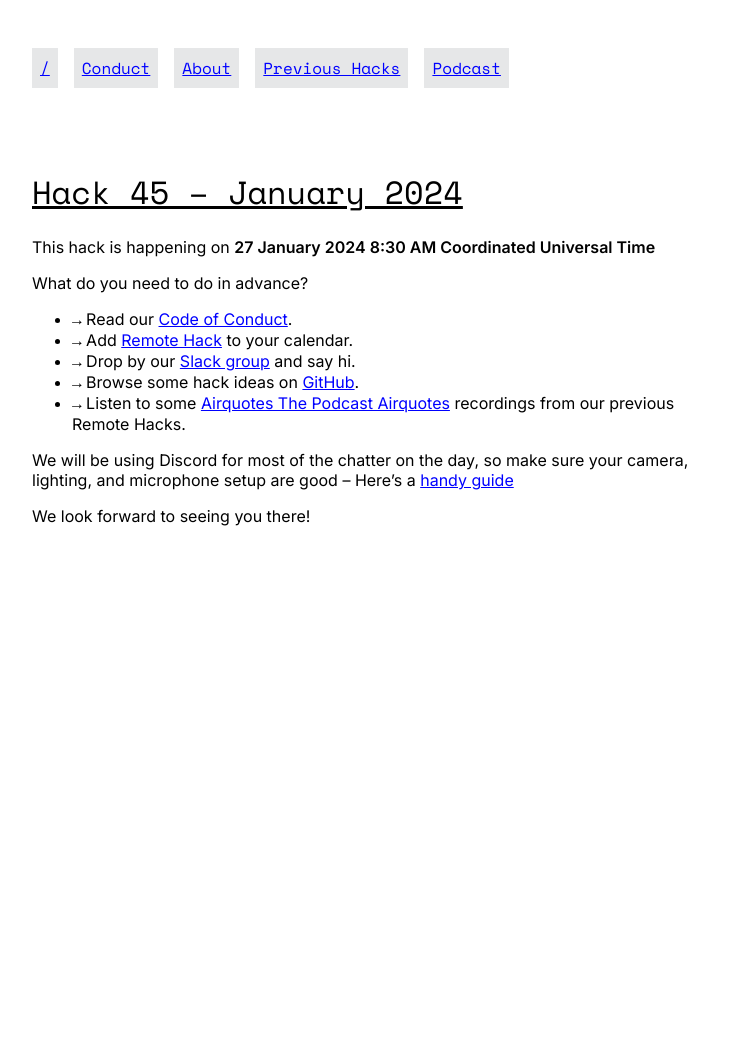
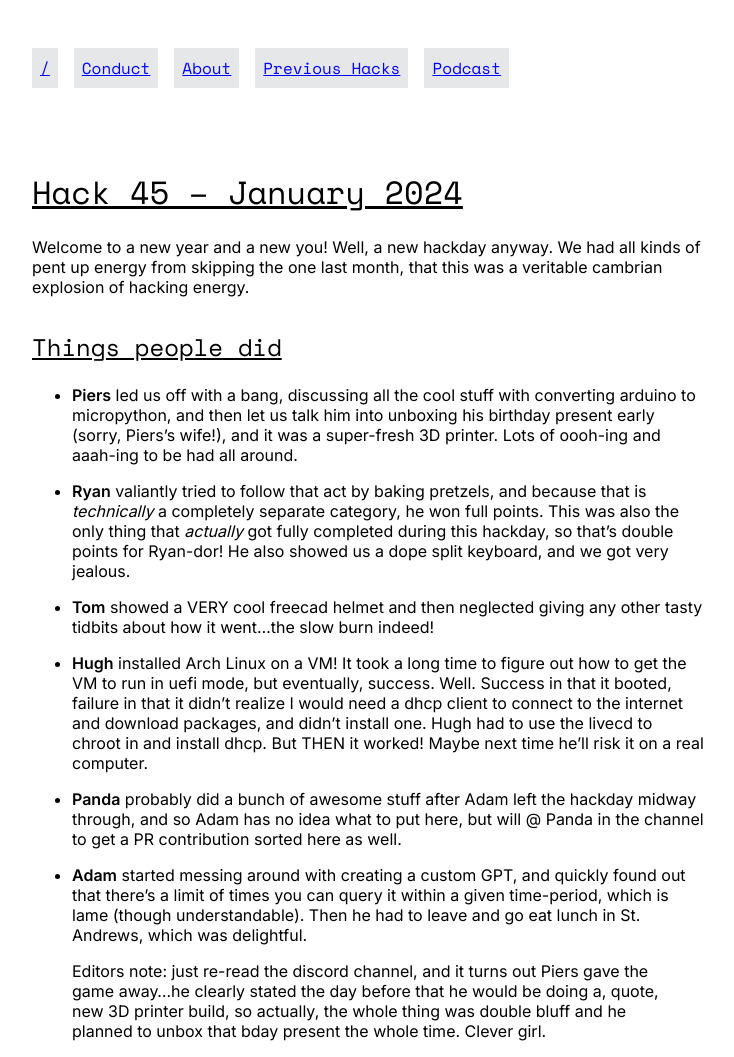
Before and after one commit to remotehack/remotehack.github.io, a Jekyll site: the page built from _hacks/45.md, in a window 1280 px wide. Shown: the whole page, without its empty margins (272-1006 px from the left). Built offline with Jekyll 4.4.1, drawn with Linux system fonts in a browser that asks for light colours; before the commit the page ends 900 px from its top, so only the background shows below that.

Commit message:
add writeup for january 2024 (#209)
* add writeup for january 2024

* Update 45.md

---------

Co-authored-by: Hugh Rawlinson <hughrawlinson@users.noreply.github.com>

```diff
--- a/_hacks/45.md
+++ b/_hacks/45.md
@@ -1,5 +1,22 @@
 ---
 hack_number: 45
 date: 2024-01-27
-upcoming: true
 ---
+
+Welcome to a new year and a new you! Well, a new hackday anyway. We had all kinds of pent up energy from skipping the one last month, that this was a veritable cambrian explosion of hacking energy.
+
+## Things people did
+
+- **Piers** led us off with a bang, discussing all the cool stuff with converting arduino to micropython, and then let us talk him into unboxing his birthday present early (sorry, Piers's wife!), and it was a super-fresh 3D printer. Lots of oooh-ing and aaah-ing to be had all around.
+
+- **Ryan** valiantly tried to follow that act by baking pretzels, and because that is _technically_ a completely separate category, he won full points. This was also the only thing that _actually_ got fully completed during this hackday, so that's double points for Ryan-dor! He also showed us a dope split keyboard, and we got very jealous.
+
+- **Tom** showed a VERY cool freecad helmet and then neglected giving any other tasty tidbits about how it went...the slow burn indeed!
+
+- **Hugh** installed Arch Linux on a VM! It took a long time to figure out how to get the VM to run in uefi mode, but eventually, success. Well. Success in that it booted, failure in that it didn't realize I would need a dhcp client to connect to the internet and download packages, and didn't install one. Hugh had to use the livecd to chroot in and install dhcp. But THEN it worked! Maybe next time he'll risk it on a real computer.
+
+- **Panda** probably did a bunch of awesome stuff after Adam left the hackday midway through, and so Adam has no idea what to put here, but will @ Panda in the channel to get a PR contribution sorted here as well.
+
+- **Adam** started messing around with creating a custom GPT, and quickly found out that there's a limit of times you can query it within a given time-period, which is lame (though understandable). Then he had to leave and go eat lunch in St. Andrews, which was delightful.
+
+> Editors note: just re-read the discord channel, and it turns out Piers gave the game away...he clearly stated the day before that he would be doing a, quote, new 3D printer build, so actually, the whole thing was double bluff and he planned to unbox that bday present the whole time. Clever girl.
```
